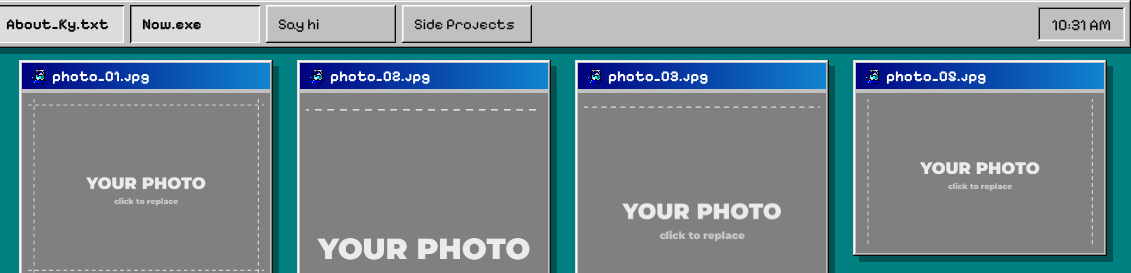
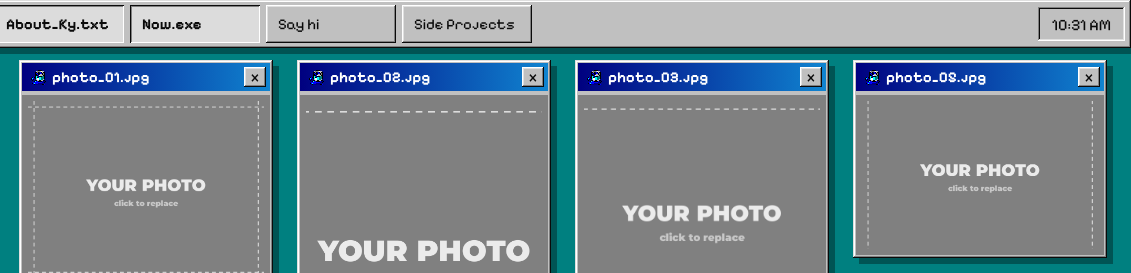
Before and after one commit to KyleZona/onebakedgay-site, a plain HTML site: page about.html in a window 1280 px wide. Shown: the part 752-1025 px from the top of the page, 149-1280 px from the left. Drawn offline with Linux system fonts and the light colour scheme; no server answers.

Commit message:
About: fixed-size photo windows with close buttons, matching the others
Co-Authored-By: Claude Opus 5.5 <noreply@anthropic.com>
Claude-Session: https://claude.ai/code/session_019FPoJbLyLvSbwN3wUt6iEz

```diff
--- a/about.html
+++ b/about.html
@@ -83,10 +83,10 @@
 
     <!-- PHOTO COLLAGE (desktop only) -->
     <div class="col-photos" aria-label="Photos">
-      <figure class="w98 pic pic--a"><div class="w98__title"><span><img class="w98__icon" src="assets/img/icons/image-viewer.png" alt="">photo_01.jpg</span></div><div class="pic__frame"><img src="assets/img/photo-placeholder.png" alt="Photo 1"></div></figure>
-      <figure class="w98 pic pic--b"><div class="w98__title"><span><img class="w98__icon" src="assets/img/icons/image-viewer.png" alt="">photo_02.jpg</span></div><div class="pic__frame"><img src="assets/img/photo-placeholder.png" alt="Photo 2"></div></figure>
-      <figure class="w98 pic pic--c"><div class="w98__title"><span><img class="w98__icon" src="assets/img/icons/image-viewer.png" alt="">photo_03.jpg</span></div><div class="pic__frame"><img src="assets/img/photo-placeholder.png" alt="Photo 3"></div></figure>
-      <figure class="w98 pic pic--d"><div class="w98__title"><span><img class="w98__icon" src="assets/img/icons/image-viewer.png" alt="">photo_05.jpg</span></div><div class="pic__frame"><img src="assets/img/photo-placeholder.png" alt="Photo 4"></div></figure>
+      <figure class="w98 win pic pic--a" id="win-pic1"><div class="w98__title"><span><img class="w98__icon" src="assets/img/icons/image-viewer.png" alt="">photo_01.jpg</span><button class="w98-btn w98-btn--x" type="button" data-close="win-pic1" aria-label="Close photo_01.jpg">×</button></div><div class="pic__frame"><img src="assets/img/photo-placeholder.png" alt="Photo 1"></div></figure>
+      <figure class="w98 win pic pic--b" id="win-pic2"><div class="w98__title"><span><img class="w98__icon" src="assets/img/icons/image-viewer.png" alt="">photo_02.jpg</span><button class="w98-btn w98-btn--x" type="button" data-close="win-pic2" aria-label="Close photo_02.jpg">×</button></div><div class="pic__frame"><img src="assets/img/photo-placeholder.png" alt="Photo 2"></div></figure>
+      <figure class="w98 win pic pic--c" id="win-pic3"><div class="w98__title"><span><img class="w98__icon" src="assets/img/icons/image-viewer.png" alt="">photo_03.jpg</span><button class="w98-btn w98-btn--x" type="button" data-close="win-pic3" aria-label="Close photo_03.jpg">×</button></div><div class="pic__frame"><img src="assets/img/photo-placeholder.png" alt="Photo 3"></div></figure>
+      <figure class="w98 win pic pic--d" id="win-pic4"><div class="w98__title"><span><img class="w98__icon" src="assets/img/icons/image-viewer.png" alt="">photo_05.jpg</span><button class="w98-btn w98-btn--x" type="button" data-close="win-pic4" aria-label="Close photo_05.jpg">×</button></div><div class="pic__frame"><img src="assets/img/photo-placeholder.png" alt="Photo 4"></div></figure>
     </div>
 
     <!-- POP-UP WINDOWS: hidden until opened -->
--- a/assets/css/about.css
+++ b/assets/css/about.css
@@ -6,7 +6,7 @@
    A grid keeps everything aligned without hand-placing pixels. */
 .desktop {
   display: grid;
-  grid-template-columns: 112px minmax(0, 760px) minmax(0, 420px) minmax(0, 1fr);
+  grid-template-columns: 112px minmax(0, 760px) minmax(0, 420px) auto;
   gap: 32px;
   align-items: start;
   padding: 24px 24px 80px;   /* bottom space for the taskbar */
@@ -59,7 +59,8 @@
 .music__link { flex: none; min-height: 44px; padding: 0 14px; display: flex; align-items: center; }
 
 /* PHOTO COLLAGE: two columns, offset like a messy pile */
-.col-photos { display: grid; grid-template-columns: 1fr 0.7fr; gap: 24px; align-items: start; }
+/* Fixed sizes, like the other windows, so the photos never balloon or shrink */
+.col-photos { display: grid; grid-template-columns: 300px 210px; gap: 24px; align-items: start; }
 .pic { margin: 0; }
 .pic__frame { margin-top: 4px; padding: 6px; background: var(--w98-shadow); }
 .pic__frame img { width: 100%; object-fit: cover; }
@@ -103,10 +104,10 @@
   box-shadow: inset 1px 1px var(--black), inset -1px -1px var(--white), inset 2px 2px var(--w98-shadow); }
 .taskbar__clock { margin-left: auto; height: 34px; padding: 0 14px; display: flex; align-items: center; background: var(--w98-face); font: 400 16px var(--font-pixel); }
 
-/* MEDIUM SCREENS: photo collage moves under the other windows */
-@media (max-width: 1500px) {
-  .desktop { grid-template-columns: 112px minmax(0, 1fr) minmax(0, 400px); }
-  .col-photos { grid-column: 2 / -1; grid-template-columns: repeat(4, minmax(0, 1fr)); }
+/* SMALLER DESKTOPS: not enough room beside the windows, so the photos line up underneath */
+@media (max-width: 1950px) {
+  .desktop { grid-template-columns: 112px minmax(0, 760px) minmax(0, 420px); }
+  .col-photos { grid-column: 2 / -1; grid-template-columns: repeat(4, minmax(0, 280px)); }
   .pic--c, .pic--d { grid-column: auto; margin-top: 0; }
 }
 
```
